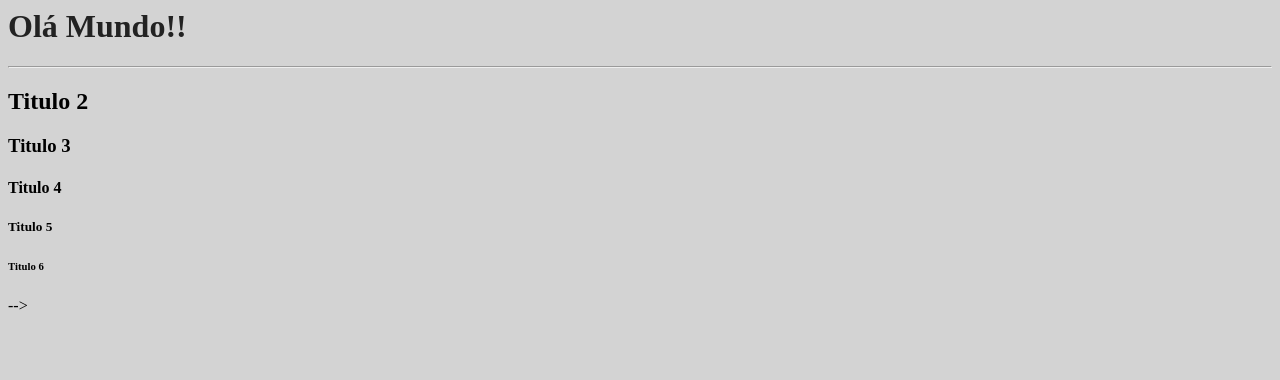
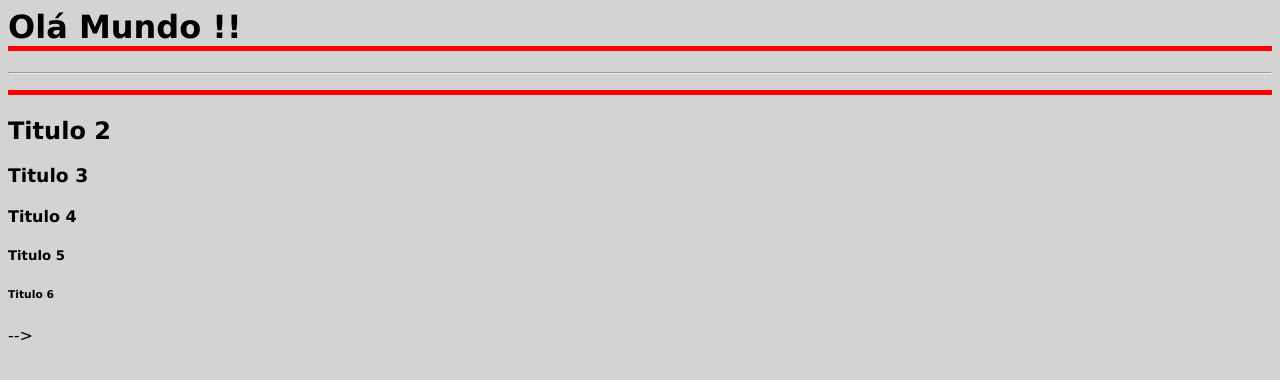
Before and after one commit to eduardonaz/minha_primeira_pagina, a plain HTML site: page index.html in a window 1280 px wide. Drawn offline with Linux system fonts and the light colour scheme.

Commit message:
Add files via upload

```diff
--- a/index.html
+++ b/index.html
@@ -1,6 +1,54 @@
+
+<head> <!-- usando CSS INTERNO -->
+  <style>
+    body { background-color: lightgray;
+          font-family: Verdana ;
+        }
+
+h1 {
+
+  color: #3333333;
+  opacity: :0.9;
+border-bottom: 5px solid red
+}
+
+
+</style>
+</head>
+
+
+<body>
+<h1>Olá Mundo !!
+
+
+</h1>
+
+
+
+ </body>
+
+</head>
+
+
+
+
+
 <body   style=  "  background-color  : lightGray ; "   >
-  <h1   style=  "  color :#222222; " >  Olá Mundo!!  </h1>
-<hr>
+  <h1   {background}
+
+
+
+
+
+
+
+  </h1>
+
+
+
+
+
+  <hr>
 
   <h2>Titulo 2 </h2>
 <h3>Titulo 3</h3>
```
Also changed, not shown: 1 other file.
